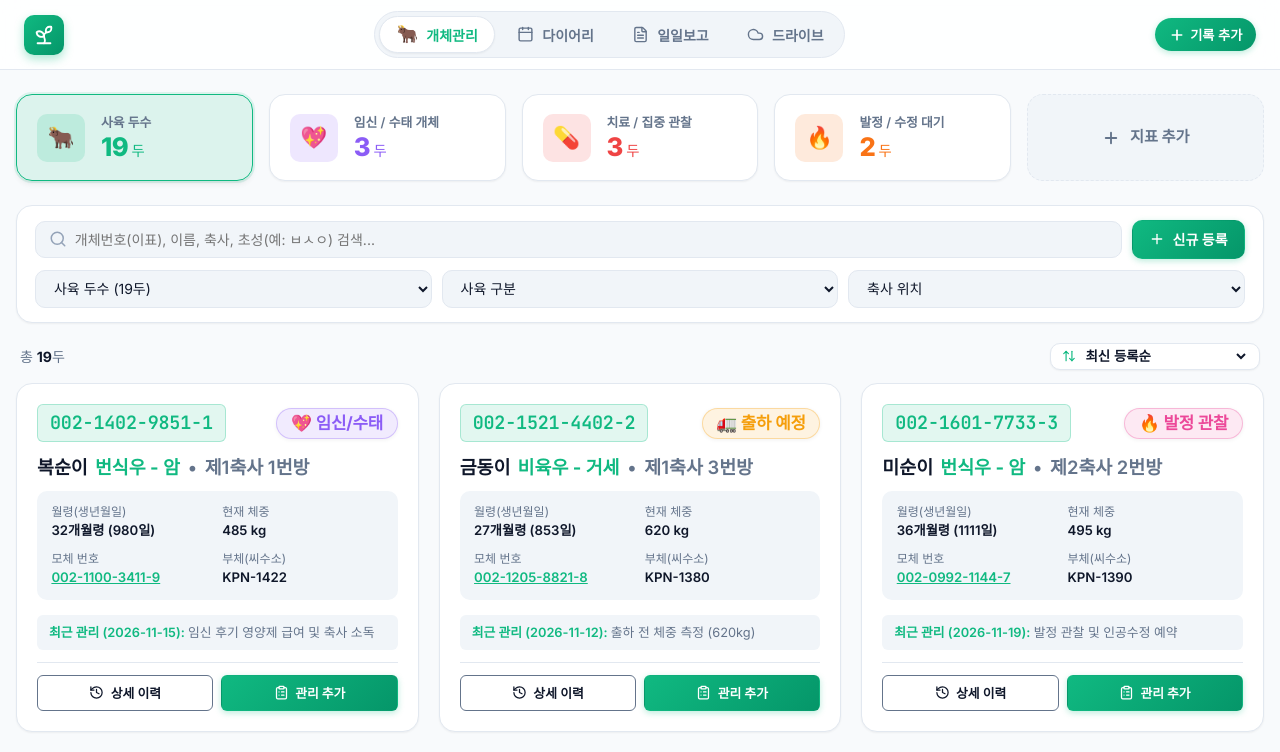
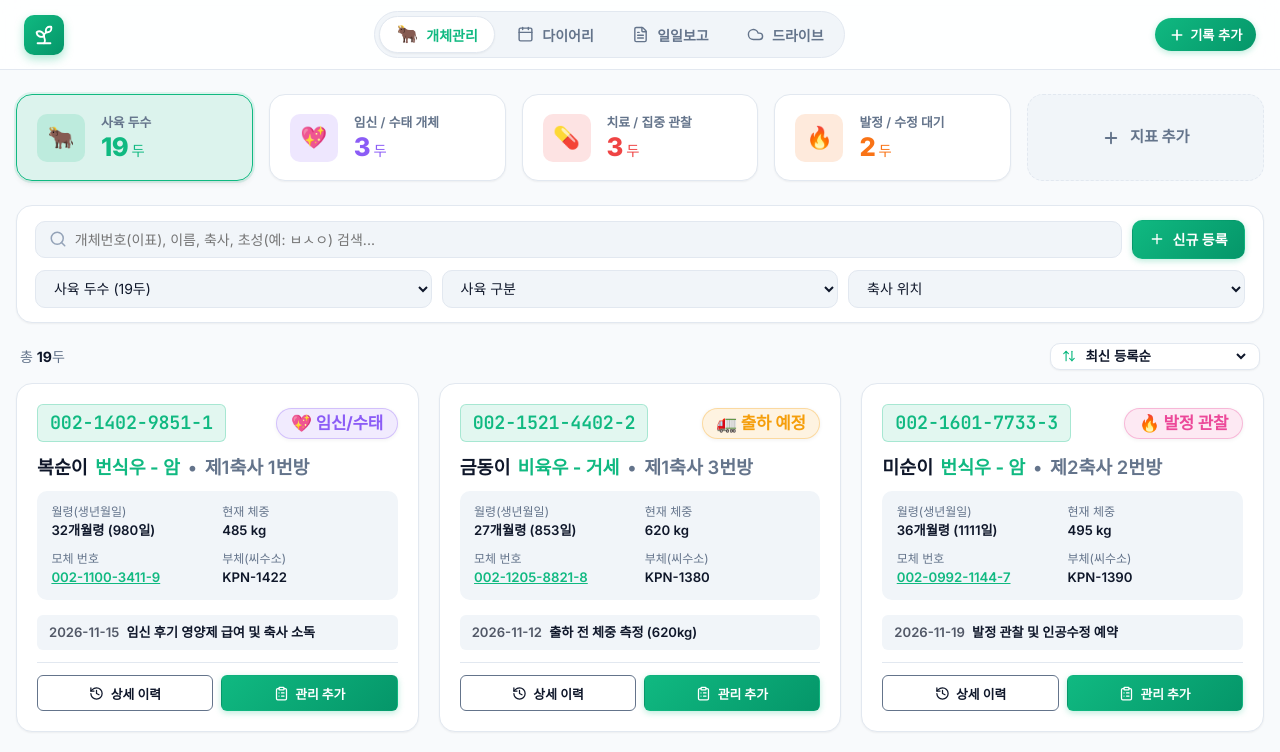
Before and after one commit to sysmedic/happy-farm, a React (Vite) app: page / in a window 1280 px wide. Shown: the top 752 px of the page. Built offline with nearby package versions, Linux system fonts and the light colour scheme; a web font is replaced by a local one.

Commit message:
style(entity): 개체 카드 최근 관리 표시를 [70% 소프트 블랙 날짜 + 진한 블랙 작업명]으로 변경

```diff
--- a/src/components/entities/EntityList.jsx
+++ b/src/components/entities/EntityList.jsx
@@ -679,20 +679,41 @@ export default function EntityList({
 
                 {/* 최근 관리 이력 미니 프리뷰 */}
                 <div style={{
-                  fontSize: '0.8rem',
-                  color: 'var(--text-muted)',
+                  fontSize: '0.82rem',
                   marginBottom: '0.75rem',
                   background: 'var(--bg-hover)',
                   padding: '0.5rem 0.75rem',
                   borderRadius: 'var(--radius-sm)'
                 }}>
                   {latestLog ? (
-                    <div>
-                      <span style={{ fontWeight: 600, color: 'var(--color-primary)' }}>최근 관리 ({latestLog.date}): </span>
-                      <span>{latestLog.title}</span>
+                    <div style={{
+                      display: 'flex',
+                      alignItems: 'center',
+                      gap: '0.45rem',
+                      overflow: 'hidden',
+                      textOverflow: 'ellipsis',
+                      whiteSpace: 'nowrap'
+                    }}>
+                      <span style={{
+                        fontWeight: 600,
+                        color: 'var(--text-main)',
+                        opacity: 0.7,
+                        flexShrink: 0
+                      }}>
+                        {latestLog.date}
+                      </span>
+                      <span style={{
+                        fontWeight: 600,
+                        color: 'var(--text-main)',
+                        overflow: 'hidden',
+                        textOverflow: 'ellipsis',
+                        whiteSpace: 'nowrap'
+                      }}>
+                        {latestLog.title}
+                      </span>
                     </div>
                   ) : (
-                    <span style={{ fontStyle: 'italic', opacity: 0.7 }}>등록된 관리 기록이 없습니다.</span>
+                    <span style={{ fontStyle: 'italic', opacity: 0.7, color: 'var(--text-muted)' }}>등록된 관리 기록이 없습니다.</span>
                   )}
                 </div>
 
```
